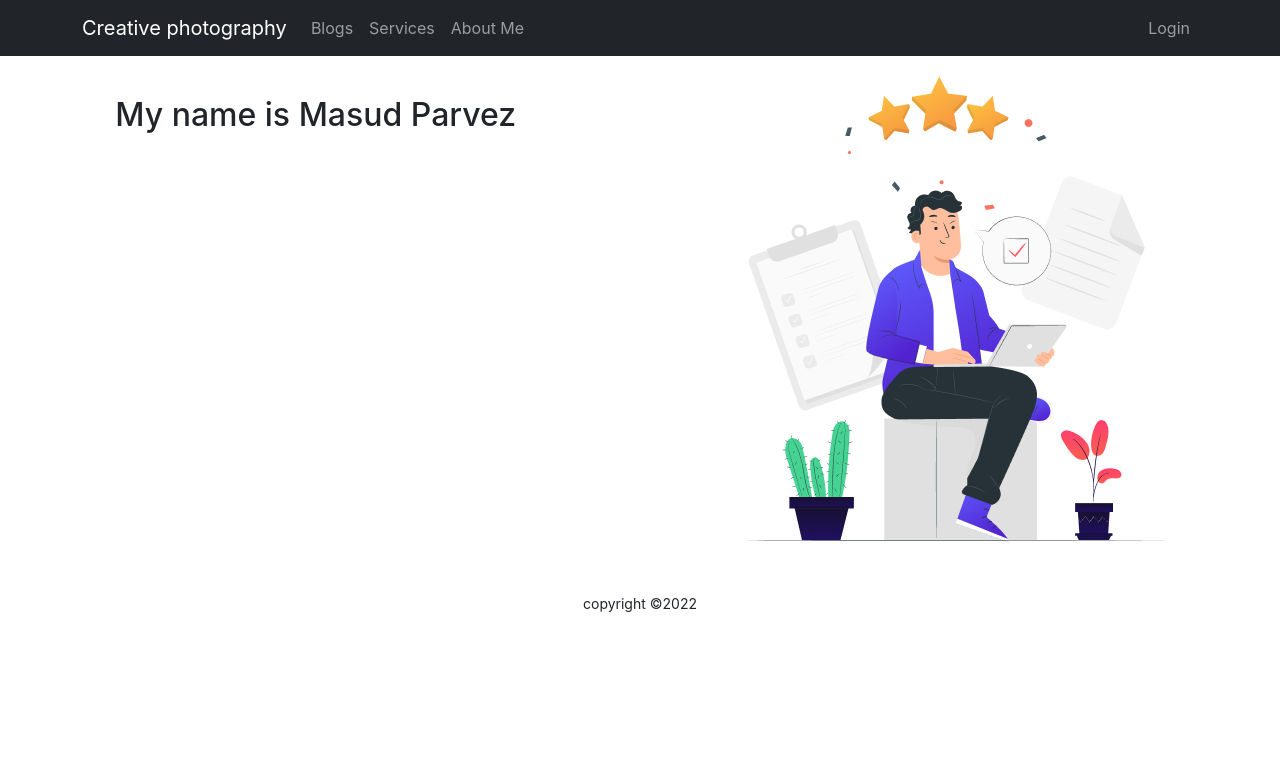
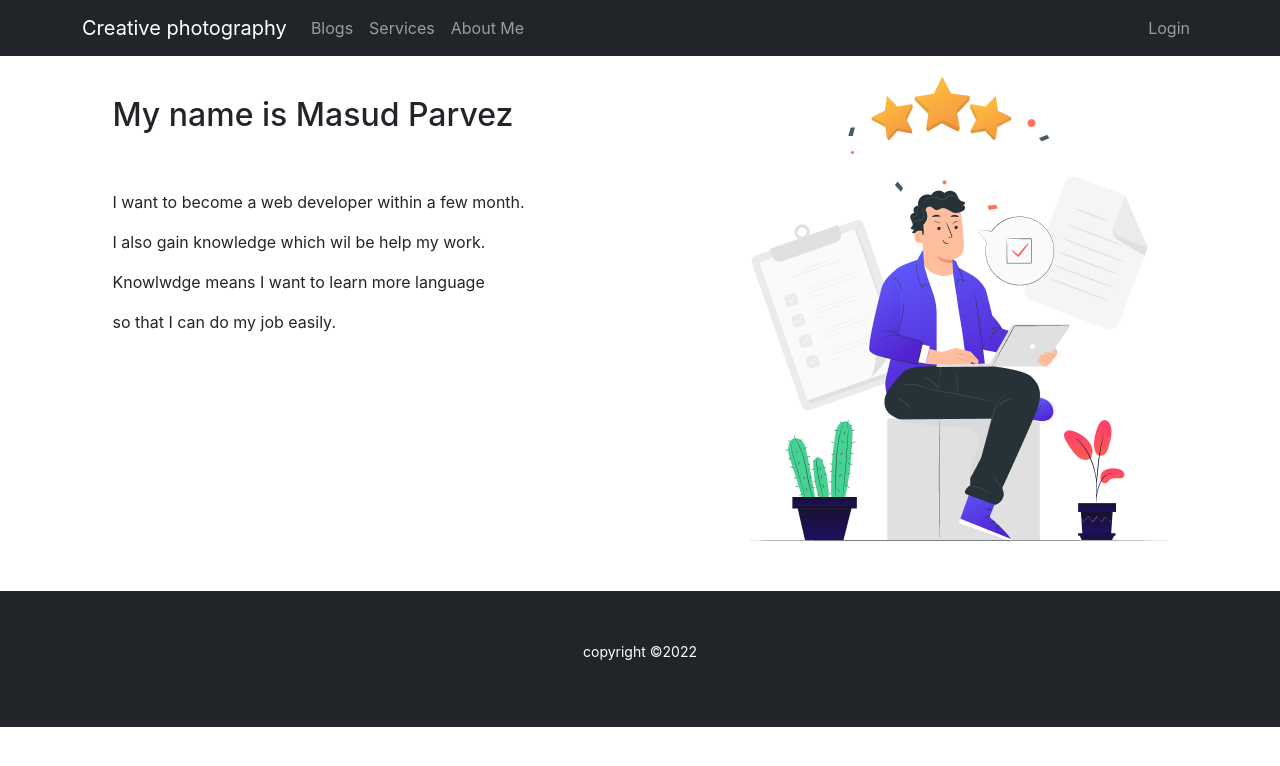
Before and after one commit to masudfahim/Creative-Photography, a React (Create React App) app: page /about in a window 1280 px wide. Shown: the top 766 px of the page. Built offline with nearby package versions, Linux system fonts and the light colour scheme; no server answers.

Commit message:
aximum done

```diff
--- a/src/Pages/About/About.js
+++ b/src/Pages/About/About.js
@@ -6,8 +6,12 @@ const About = () => {
     return (
         <div className='about-container'>
             <div className='content'>
-                <h2>My name is Masud Parvez</h2>
-                <p></p>
+                <h2>My name is Masud Parvez</h2><br /><br />
+                <p>I want to become a web developer within
+                    a few month.</p>
+                <p> I also gain knowledge which wil be help my work.</p>
+                <p>Knowlwdge means I want to learn more language</p>
+                <p>so that I can do my job easily.</p>
 
             </div>
             <div>
--- a/src/Pages/Chackout/Chackout.css
+++ b/src/Pages/Chackout/Chackout.css
@@ -3,7 +3,7 @@
     width: 50%;
 }
 
-.register-form input:not([type=checkbox]) {
+.register-form input {
     display: block;
     width: 100%;
     height: 40px;
@@ -13,3 +13,10 @@
     font-size: 16px;
     margin-bottom: 15px;
 }
+
+.main-container {
+    background-color: aquamarine;
+    padding: 20px;
+
+    border-radius: 10px;
+}
--- a/src/Pages/Chackout/Chackout.js
+++ b/src/Pages/Chackout/Chackout.js
@@ -8,7 +8,7 @@ const Chackout = () => {
     const { serviceId } = useParams();
 
     return (
-        <div id='main2' className='register-form'>
+        <div className='register-form main-container'>
             <h2 style={{ textAlign: 'center' }}>Please Write About Yourself</h2>
             <form >
                 <input type="text" name="name" id="" placeholder='Your Name' />
--- a/src/Pages/Home/Home/Service/Service.css
+++ b/src/Pages/Home/Home/Service/Service.css
@@ -3,6 +3,8 @@
     border-radius: 10px;
     padding-bottom: 10px;
     text-align: center;
+
+
 }
 
 .service img {
--- a/src/Pages/Home/Home/Service/Service.js
+++ b/src/Pages/Home/Home/Service/Service.js
@@ -15,7 +15,7 @@ const Service = ({ service }) => {
             <h3>{name}</h3>
             <p>Price: {price}</p>
             <p><small>{description}</small></p>
-            <button onClick={() => navigateToServiceDetail(id)} className='btn btn-info'>Buy Now: {name}</button>
+            <button onClick={() => navigateToServiceDetail(id)} className='btn btn-info new-1'>Buy Now: {name}</button>
         </div>
     );
 };
--- a/src/shared/Footer/Footer.js
+++ b/src/shared/Footer/Footer.js
@@ -4,8 +4,8 @@ const Footer = () => {
     const today = new Date();
     const year = today.getFullYear();
     return (
-        <footer className='text-center mt-5'>
-            <p><small>copyright ©{year} </small></p>
+        <footer className='text-center mt-5 bg-dark p-5'>
+            <p><small className='text-white'>copyright ©{year} </small></p>
         </footer>
     );
 };
```
